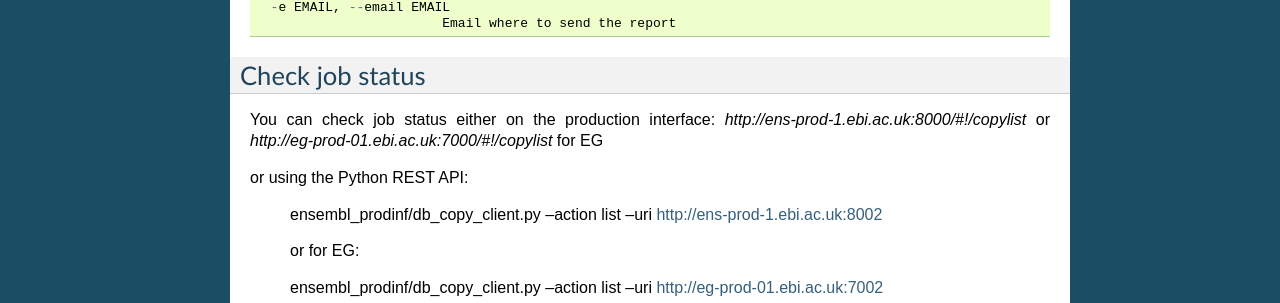
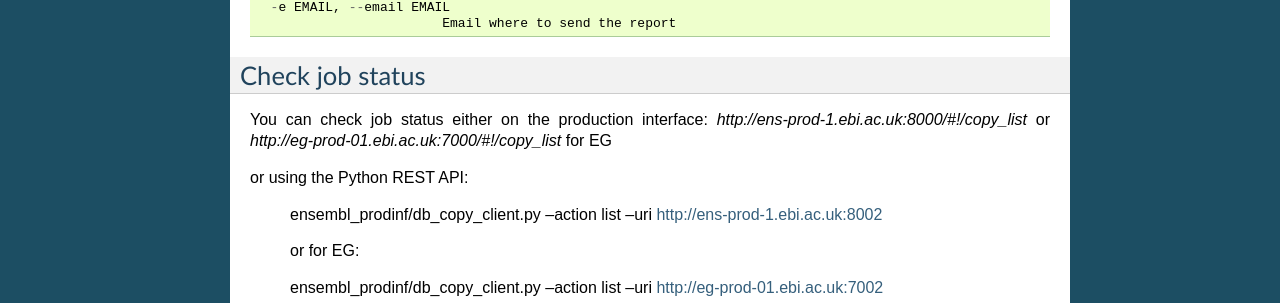
Before and after one commit to Ensembl/ensembl-prodinf-datachecks, a Sphinx documentation site: the page built from docs/bulk_db_copy.rst, in a window 1280 px wide. Shown: the part 1740-2043 px from the top of the page. Built offline with Sphinx 7.4.7, drawn with Linux system fonts in a browser that asks for light colours; some of the changed lines change nothing that is shown.

Commit message:
Update bulk_db_copy.rst

```diff
--- a/docs/bulk_db_copy.rst
+++ b/docs/bulk_db_copy.rst
@@ -101,7 +101,7 @@ The script accept the following arguments:
 Check job status
 #####
 
-You can check job status either on the production interface: `http://ens-prod-1.ebi.ac.uk:8000/#!/copylist` or `http://eg-prod-01.ebi.ac.uk:7000/#!/copylist` for EG
+You can check job status either on the production interface: `http://ens-prod-1.ebi.ac.uk:8000/#!/copy_list` or `http://eg-prod-01.ebi.ac.uk:7000/#!/copy_list` for EG
 
 or using the Python REST API:
 
```
